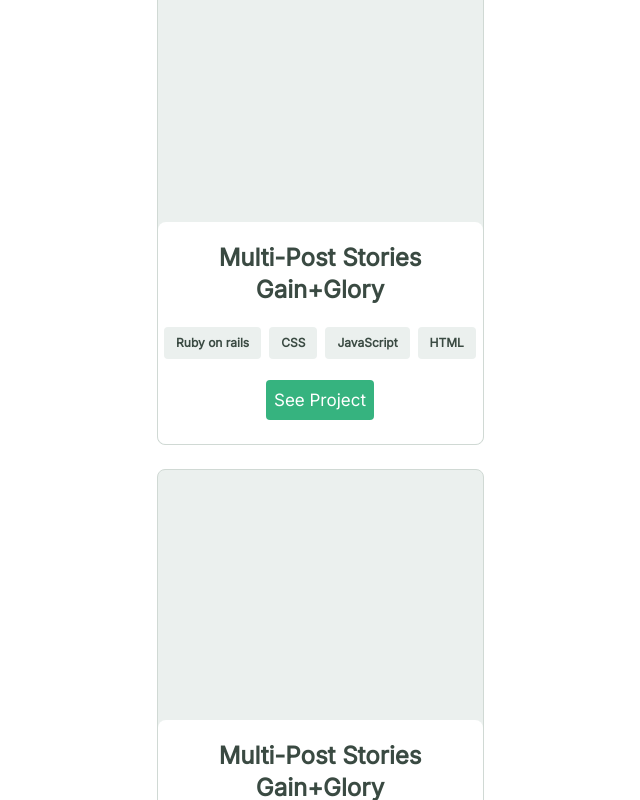
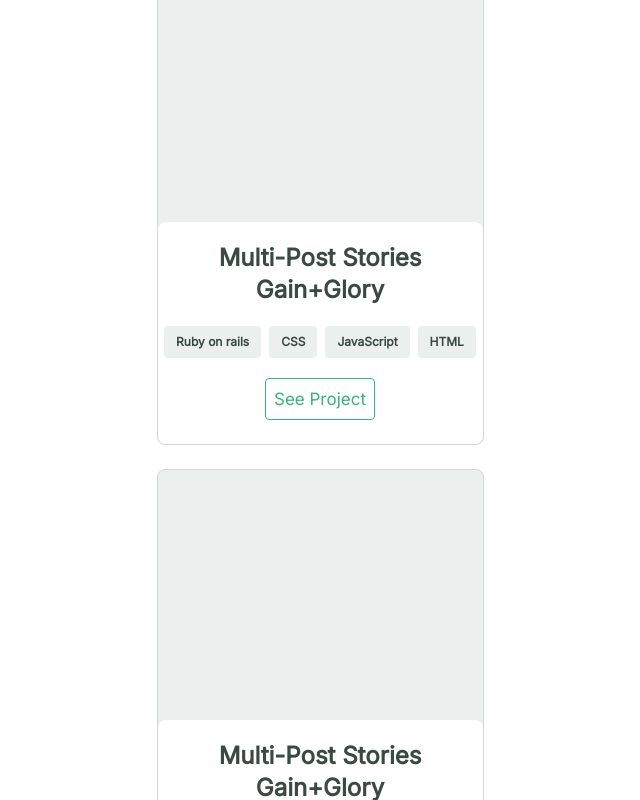
Before and after one commit to Mike47ip/mobilePortfolioWeb, a website: page index.html in a window 1280 px wide. In both pictures the pointer is over the button 639 px from the left and 1327 px from the top of the page. Shown: the part 927-1727 px from the top of the page, without its empty margins (320-960 px from the left). Drawn offline with nearby package versions, Linux system fonts and the light colour scheme.

Commit message:
added button transition on card

```diff
--- a/style.css
+++ b/style.css
@@ -227,10 +227,14 @@
   font-size: 17px;
   line-height: 24px;
   color: #fff;
+  transition: all 1s ease;
 }
 
 .button:hover {
-  background: #36b37f;
+  color: #36b37f;
+  background-color: #fff;
+  border: 1px solid #36b37f;
+  cursor: pointer;
 }
 
 .button:active {
```
